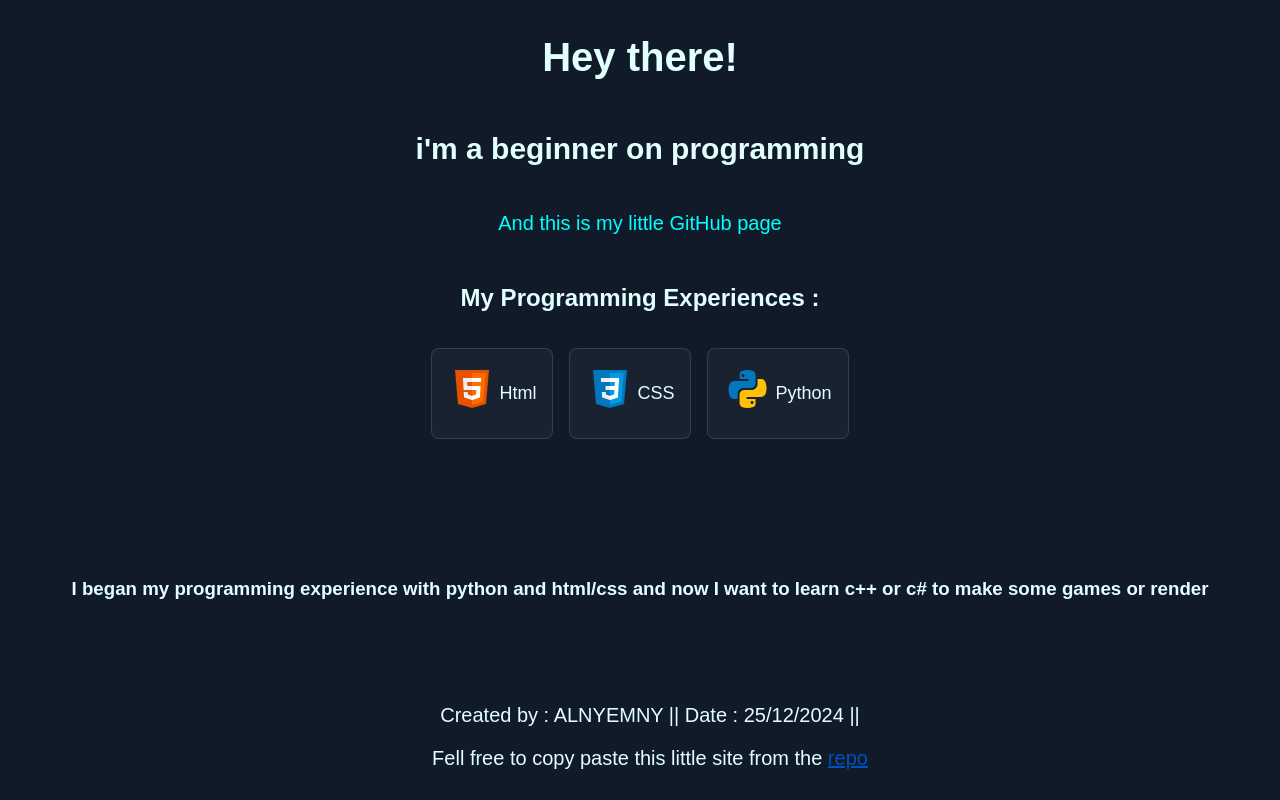
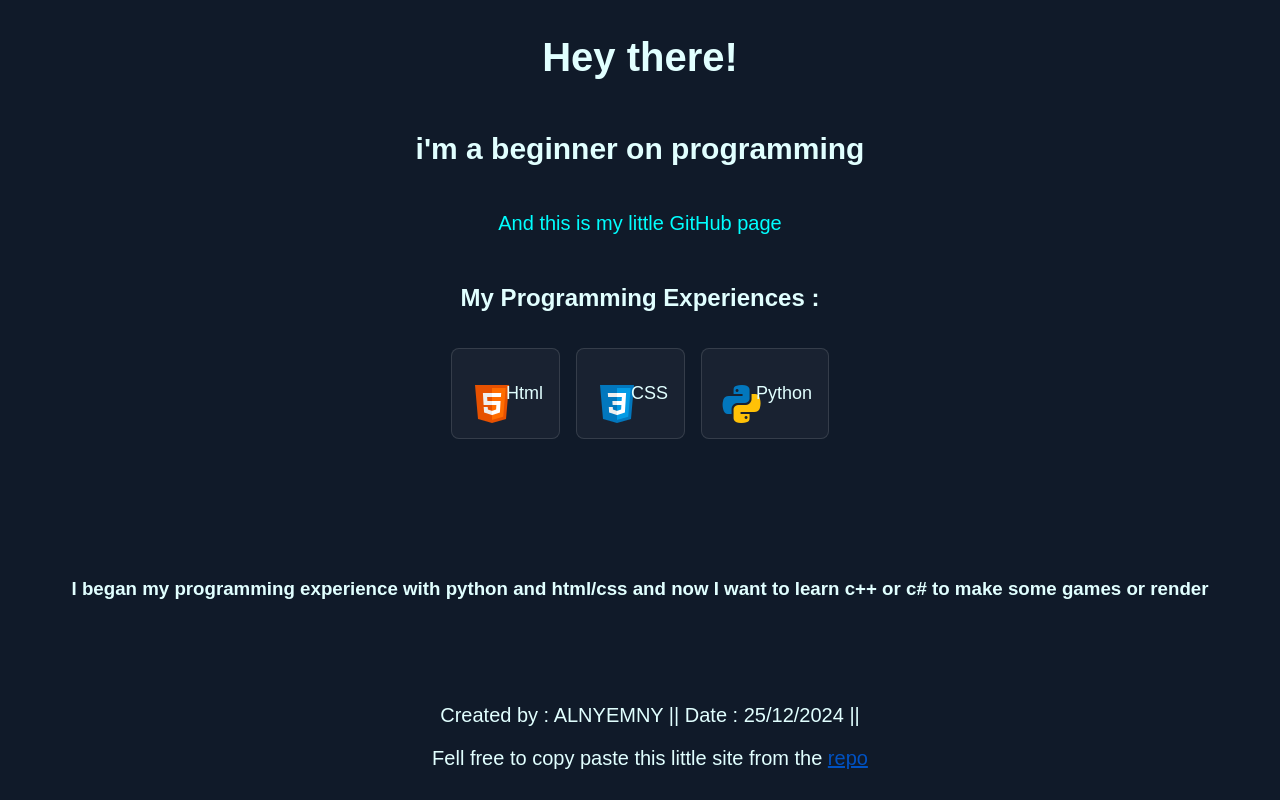
Before and after one commit to alnyemny/nyemny-s-website, a plain HTML site: page index.html in a window 1280 px wide. Drawn offline with Linux system fonts and the light colour scheme.

Commit message:
Update styles.css

```diff
--- a/styles.css
+++ b/styles.css
@@ -49,7 +49,7 @@ div.html:hover{
     border: 1px solid rgba(255,255,255,0.2);
 }
 
-div.html > img{
+div.html > a{
     width: 35px;
     height: 35px;
     margin-top: 15px;
@@ -71,7 +71,7 @@ div.css:hover{
     border: 1px solid rgba(255,255,255,0.2);
 }
 
-div.css > img{
+div.css > a{
     width: 35px;
     height: 35px;
     margin-top: 15px;
@@ -93,7 +93,7 @@ div.python:hover{
     border: 1px solid rgba(255,255,255,0.2);
 }
 
-div.python > img{
+div.python > a{
     width: 35px;
     height: 35px;
     margin-top: 15px;
```
